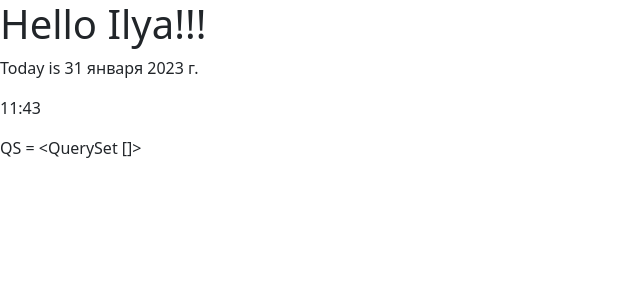
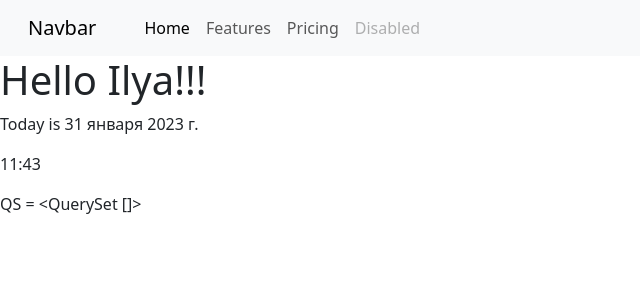
Before and after one commit to WalkerChel/Scraping_Service, a Django app: page / in a window 1280 px wide. Shown: the top 300 px of the page, without its empty margins (0-640 px from the left). Run offline with Django 4.2, Linux system fonts and the light colour scheme; data that the repository does not hold is empty.

Commit message:
10th commit ever.

```diff
--- /dev/null
+++ b/scraping/templates/scraping/home.html
@@ -0,0 +1,14 @@
+{% extends "base.html" %}
+
+{% block title %} Home {% endblock %}
+
+{% block content %}
+    {% for obj in object_list %}
+        <div class="card my-2">
+          <h5 class="card-header"><a href="{{obj.url}}">{{obj.title}}</a></h5>
+          <div class="card-body">
+            <p class="card-text">{{obj.description}}</p>
+          </div>
+        </div>
+    {% endfor %}
+{% endblock %}
--- a/scraping/views.py
+++ b/scraping/views.py
@@ -8,4 +8,4 @@ def home_view(request):
     time = datetime.datetime.now().time()
     name = 'Ilya'
     _context = {'date': date, 'name': name, 'time': time, 'object_list': qs}
-    return render(request, 'home.html', _context)
+    return render(request, 'scraping/home.html', _context)
--- a/templates/base.html
+++ b/templates/base.html
@@ -11,12 +11,38 @@
     <title>{% block title %}My amazing site{% endblock %}</title>
   </head>
   <body>
+
+    <nav class="navbar navbar-expand-lg bg-body-tertiary">
+    <div class="container-fluid">
+      <a class="navbar-brand" href="#">Navbar</a>
+      <button class="navbar-toggler" type="button" data-bs-toggle="collapse" data-bs-target="#navbarNav" aria-controls="navbarNav" aria-expanded="false" aria-label="Toggle navigation">
+        <span class="navbar-toggler-icon"></span>
+      </button>
+      <div class="collapse navbar-collapse" id="navbarNav">
+        <ul class="navbar-nav">
+          <li class="nav-item">
+            <a class="nav-link active" aria-current="page" href="#">Home</a>
+          </li>
+          <li class="nav-item">
+            <a class="nav-link" href="#">Features</a>
+          </li>
+          <li class="nav-item">
+            <a class="nav-link" href="#">Pricing</a>
+          </li>
+          <li class="nav-item">
+            <a class="nav-link disabled">Disabled</a>
+          </li>
+        </ul>
+      </div>
+    </div>
+  </nav>
+
     <h1>Hello {{name}}!!!</h1>
     <p>Today is {{date}}</p>
     <p>{{time}}</p>
 
     <p>QS = {{object_list}}</p>
-
+  <div class="container">
     {% block content %}{% endblock %}
 
     <!-- Optional JavaScript; choose one of the two! -->
--- a/templates/home.html
+++ /dev/null
@@ -1,10 +0,0 @@
-{% extends "base.html" %}
-
-{% block title %} Home {% endblock %}
-
-{% block content %}
-    {% for obj in object_list %}
-        <p><a href="{{obj.url}}">{{obj.title}}</a></p>
-        <p>{{obj.description}}</p>
-    {% endfor %}
-{% endblock %}
```
